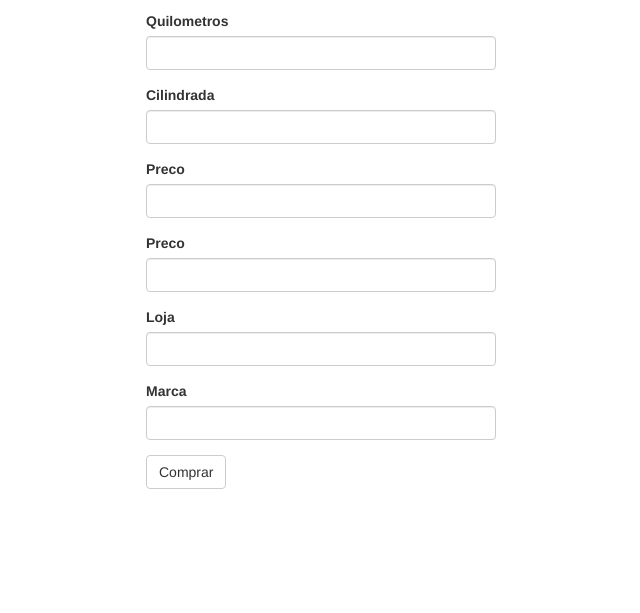
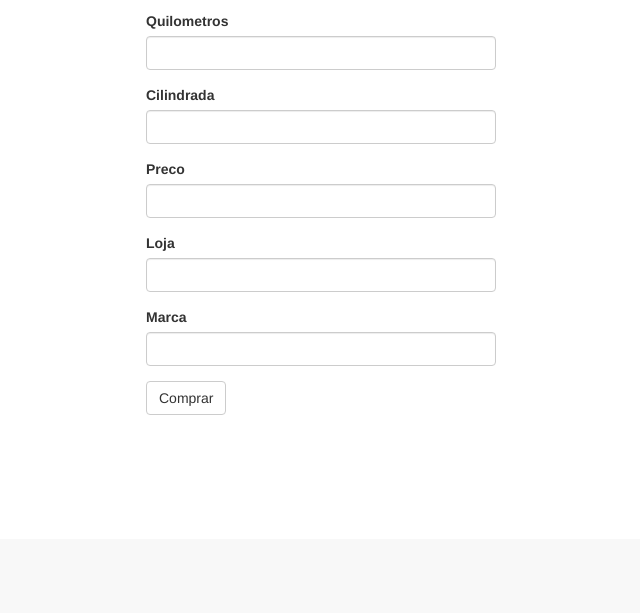
Before and after one commit to J-AndreM/BaseDados, a PHP site: page /ComprarCarros.php in a window 1280 px wide. Shown: the part 715-1328 px from the top of the page, without its empty margins (319-959 px from the left). After the commit the page ends 1130 px from the top, so only its background shows below. Run offline with PHP 8.4, Linux system fonts and the light colour scheme.

Commit message:
apagar preco repetido

```diff
--- a/ComprarCarros.php
+++ b/ComprarCarros.php
@@ -87,10 +87,6 @@
 						<input type="text" class="form-control" id="Cilindrada" name="Cilindrada" required>
 					</div>
 
-					<div class="form-group">
-						<label for="Preco">Preco</label>
-						<input type="text" class="form-control" id="Preco" name="Preco" required>
-					</div>
 
 					<div class="form-group">
 						<label for="Preco">Preco</label>
```
